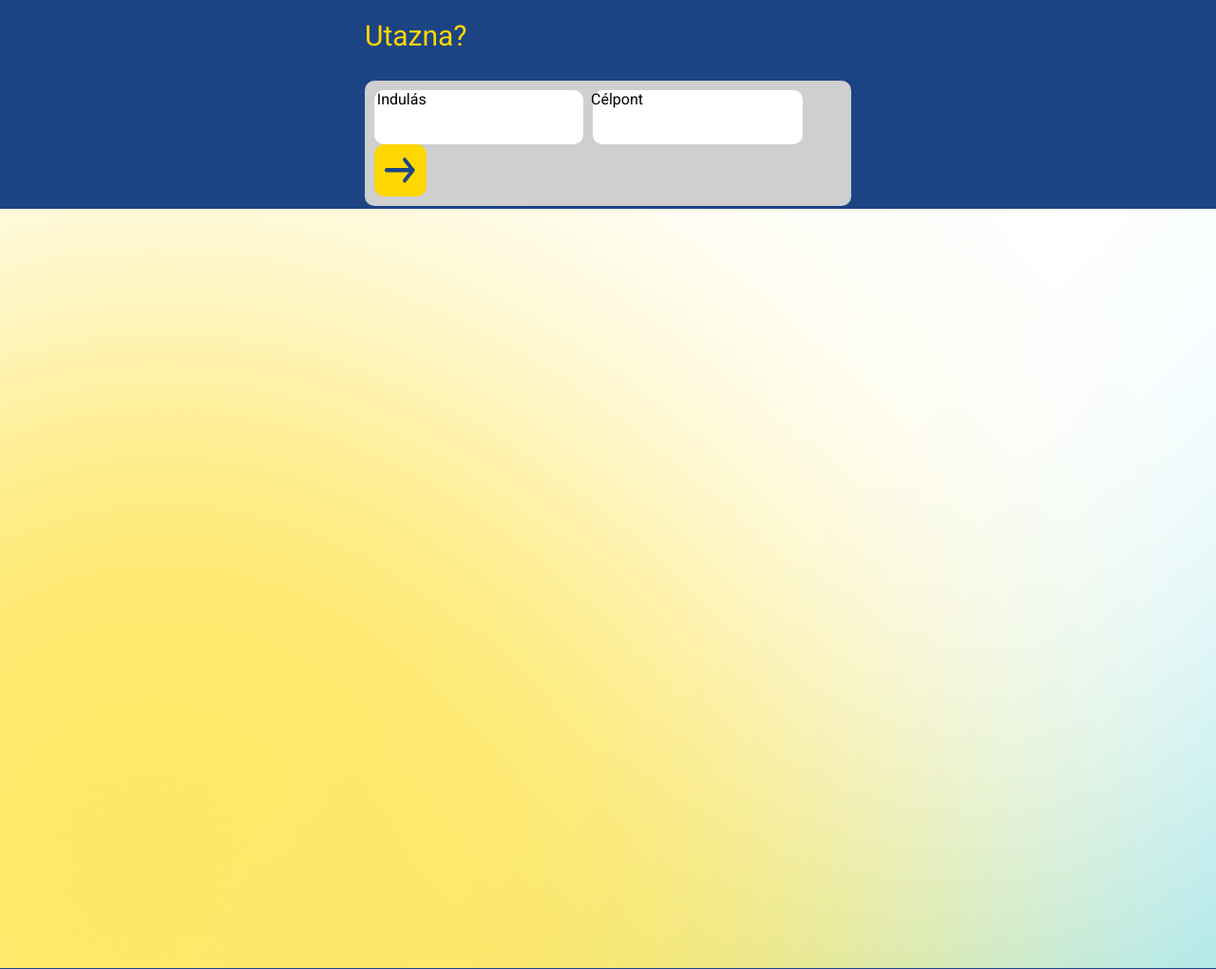
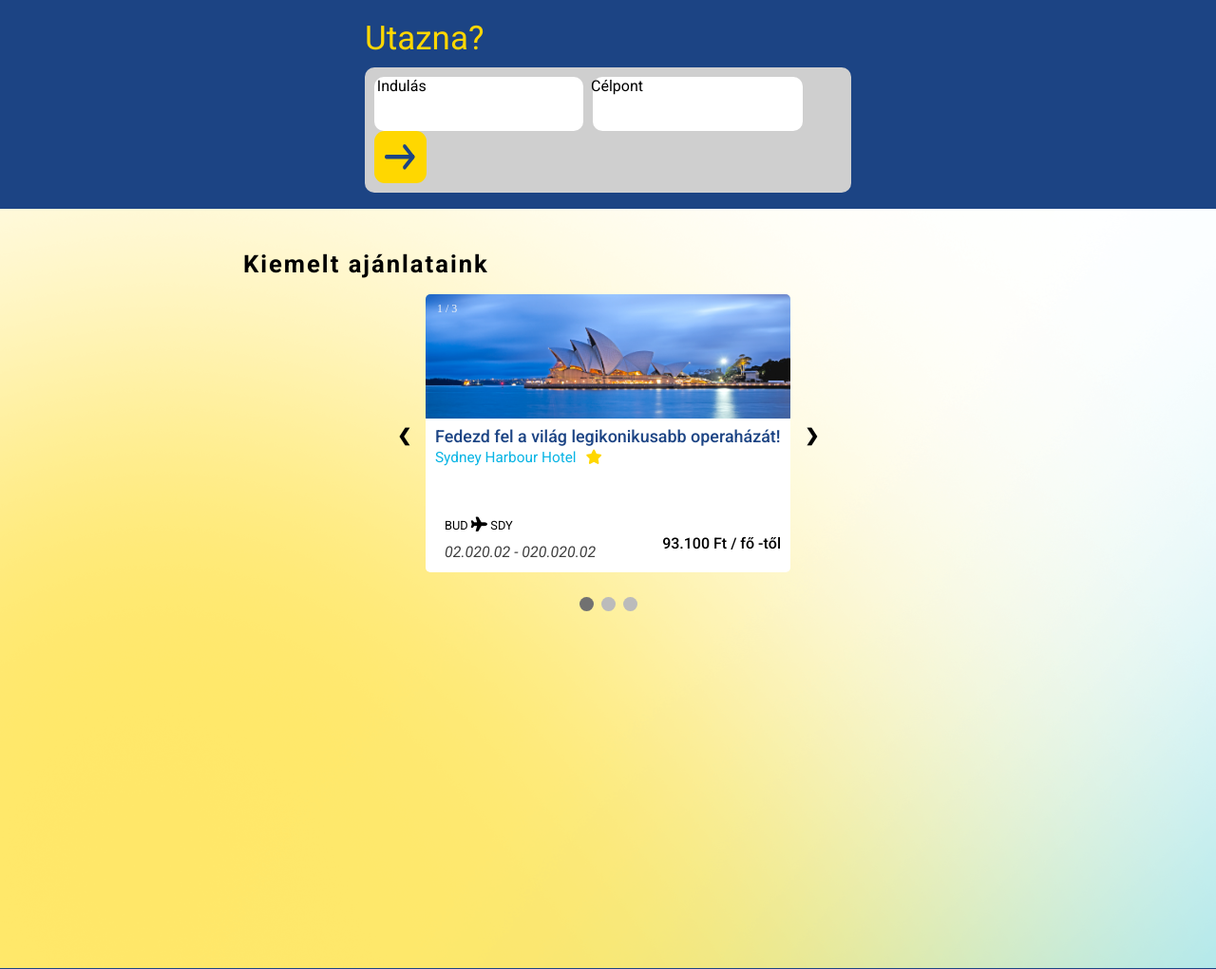
Before and after one commit to PeacefulAvocado/JourneyMasters, a PHP site: page /index/index.php in a window 1280 px wide. Shown: the part 107-1128 px from the top of the page at 95% size. Run offline with PHP 8.4, Linux system fonts and the light colour scheme; some libraries are stand-ins or nearby versions.

Commit message:
Fooldal slideshow

```diff
--- a/css/main.css
+++ b/css/main.css
@@ -13,8 +13,9 @@
     color:#ffd700;
     font-family: "Roboto", sans-serif;
     font-style: normal;
-    font-size: 30px;
+    font-size: 35px;
     margin-top: 0px;
+    margin-bottom: 10px;
 }
 .tervezesform{
     background-color: rgb(207, 207, 207);
@@ -46,11 +47,6 @@
     font-style: normal;
 
 }
-.ajanlatok{
-    margin-top: 0px;
-    height: 800px;
-    background-image: url('../img/background-design.png');
-}
 input.newbutton {
     display: inline-block;
     width:55px;
@@ -61,5 +57,157 @@ input.newbutton {
     border:none;
     padding:0;
 
-    clear:both;/* ie6 fix*/
+    clear:both;
 }
+.ajanlatok{
+    margin-top: 0px;
+    height: 800px;
+    background-image: url('../img/background-design.png');
+}
+.ajanlatokkozep{
+    padding:2% 20%;
+}
+
+.kiemelt{
+    text-align: left;
+    font-family: "Roboto", sans-serif;
+    font-style: normal;
+    letter-spacing: 2px;
+    font-size: 2vw;
+}
+
+/* Slideshow container */
+.slideshow-container {
+  max-width: 30vw;
+  position: relative;
+  margin: auto;
+
+}
+
+/* Hide the images by default */
+.mySlides {
+  display: none;
+
+  border-radius: 5px;
+}
+.sliderimg{
+    width:100%;
+    padding: 0px;
+    border-radius: 5px;
+}
+
+.prev, .next {
+    cursor: pointer;
+    position: absolute;
+    top: 50%;
+    width: auto;
+    padding: 10px 15px;
+    margin-top: -22px;
+    color: black;
+    font-weight: bold;
+    font-size: 18px;
+    transition: 0.6s ease;
+    border-radius: 100px;
+    user-select: none;
+  }
+
+
+  .next {
+    right: -45px;
+
+  }
+  .prev{
+    left: -45px;
+
+  }
+
+  /* On hover, add a black background color with a little bit see-through */
+  .prev:hover, .next:hover {
+    background-color: rgba(83, 83, 83, 0.8);
+  }
+
+  /* Caption text */
+  .text {
+    background-color: white;
+    color: #f2f2f2;
+    padding: 8px 0 0 0;
+    position: relative;
+    bottom: 8px;
+    width: 100%;
+    border-bottom-left-radius: 5px;
+    border-bottom-right-radius: 5px;
+  }
+  .sliderfocim{
+    margin: 0;
+    padding: 0 10px;
+    font-size: 1.4vw;
+    color: #1c4484;
+    font-weight: 500;
+  }
+  .sliderhotelnev{
+    font-size: 1.2vw;
+    padding: 0 10px;
+    margin: 3px 0;
+    color: #08b4e4;
+    display: inline;
+    float: left;
+  }
+  .stars{
+    margin: 0.5vh 0;
+
+    font-size: 1vw;
+  }
+  .sliderrepter{
+    margin: 0;
+    font-size: 1vw;
+    padding: 10% 0 0 20px;
+    color: black;
+  }
+  .sliderdatum{
+    padding: 3% 20px;
+    color: rgb(63, 63, 63);
+    font-style: italic;
+    margin: 0px;
+  }
+  .sliderar{
+    position: absolute;
+    right: 10px;
+    bottom:3%;
+    color: black;
+    font-weight: 500;
+  }
+  /* Number text (1/3 etc) */
+  .numbertext {
+    color: #f2f2f2;
+    font-size: 12px;
+    padding: 8px 12px;
+    position: absolute;
+    top: 0;
+  }
+
+  /* The dots/bullets/indicators */
+  .dot {
+    cursor: pointer;
+    height: 15px;
+    width: 15px;
+    margin: 0 2px;
+    background-color: #bbb;
+    border-radius: 50%;
+    display: inline-block;
+    transition: background-color 0.6s ease;
+  }
+
+  .active, .dot:hover {
+    background-color: #717171;
+  }
+
+  /* Fading animation */
+  .fade {
+    animation-name: fade;
+    animation-duration: 1.5s;
+  }
+
+  @keyframes fade {
+    from {opacity: .4}
+    to {opacity: 1}
+  }
--- a/index/index.php
+++ b/index/index.php
@@ -7,6 +7,7 @@
     <link rel="stylesheet" href="../css/navbar.css">
     <link rel="stylesheet" href="../css/footer.css">
     <link rel="stylesheet" href="../css/main.css">
+
     <title>JourneyMasters</title>
 </head>
 <body>
@@ -16,4 +17,6 @@
 
 
 </body>
+<!--Javascript a végén kell, hogy legyen, csak így működik xd-->
+<?php include_once('../templates/jquery.php')?>
 </html>
--- /dev/null
+++ b/js/main.js
@@ -0,0 +1,29 @@
+
+let slideIndex = 1;
+showSlides(slideIndex);
+
+function plusSlides(n) {
+  showSlides(slideIndex += n);
+}
+
+function currentSlide(n) {
+  showSlides(slideIndex = n);
+}
+
+function showSlides(n) {
+  let i;
+  let slides = document.getElementsByClassName("mySlides");
+;
+  let dots = document.getElementsByClassName("dot");
+  if (n > slides.length) {slideIndex = 1}
+  if (n < 1) {slideIndex = slides.length}
+  for (i = 0; i < slides.length; i++) {
+    slides[i].style.display = "none";
+  }
+  for (i = 0; i < dots.length; i++) {
+    dots[i].className = dots[i].className.replace(" active", "");
+  }
+
+  slides[slideIndex-1].style.display = "block";
+  dots[slideIndex-1].className += " active";
+}
--- /dev/null
+++ b/templates/jquery.php
@@ -0,0 +1 @@
+<script src="../js/main.js"></script>
--- a/templates/main.php
+++ b/templates/main.php
@@ -1,8 +1,10 @@
+
 <script src="https://kit.fontawesome.com/7ad21db75c.js" crossorigin="anonymous"></script>
-<link rel="stylesheet" href="../css/main.css">
+
 <link rel="preconnect" href="https://fonts.googleapis.com">
 <link rel="preconnect" href="https://fonts.gstatic.com" crossorigin>
 <link href="https://fonts.googleapis.com/css2?family=Roboto:ital,wght@0,100;0,300;0,400;0,500;0,700;0,900;1,100;1,300;1,400;1,500;1,700;1,900&display=swap" rel="stylesheet">
+
 <div class="main">
 <div class="valaszto">
     <p class="utazna">Utazna?</p>
@@ -16,6 +18,52 @@
     </form>
 </div>
 <div class="ajanlatok">
+    <div class="ajanlatokkozep">
+        <h1 class="kiemelt">Kiemelt ajánlataink</h1>
+        <div class="slideshow-container">
 
+        <div class="mySlides fade">
+            <div class="numbertext">1 / 3</div>
+            <img src="../img/operahazproba.jpg" class="sliderimg">
+            <div class="text">
+                <p class="sliderfocim">Fedezd fel a világ legikonikusabb operaházát!</p>
+                <p class="sliderhotelnev">Sydney Harbour Hotel<p class="stars"><i class="fa-solid fa-star"></i></p></p>
+
+                <p class="sliderrepter">BUD <i class="fa-solid fa-plane"></i> SDY</p>
+                <p class="sliderdatum">02.020.02 - 020.020.02</p>
+                <p class="sliderar">93.100 Ft / fő -től</p>
+            </div>
+        </div>
+
+        <div class="mySlides fade">
+            <div class="numbertext">2 / 3</div>
+            <img src="../img/maroccoproba.png" class="sliderimg">
+            <div class="text">
+                <p class="sliderfocim">Élvezze az arab világ csendes luxusát!</p>
+                <p class="sliderhotelnev">Marocco Central<p class="stars"><i class="fa-solid fa-star"></i></p></p>
+
+                <p class="sliderrepter">BUD <i class="fa-solid fa-plane"></i> CMN</p>
+                <p class="sliderdatum">02.020.02 - 020.020.02</p>
+                <p class="sliderar">158.000 Ft / fő -től</p>
+            </div>
+        </div>
+
+        <div class="mySlides fade">
+            <div class="numbertext">3 / 3</div>
+            <img src="../img/nyil.svg" class="sliderimg">
+            <div class="text">Caption Three</div>
+        </div>
+
+            <a class="prev" onclick="plusSlides(-1)">❮</a>
+            <a class="next" onclick="plusSlides(1)">❯</a>
+
+        </div>
+        <br>
+
+        <div style="text-align:center">
+            <span class="dot" onclick="currentSlide(1)"></span>
+            <span class="dot" onclick="currentSlide(2)"></span>
+            <span class="dot" onclick="currentSlide(3)"></span>
+        </div>
+        </div>
 </div>
-</div>
```
Also changed, not shown: destination.png (renamed from img/destination.png), img/maroccoproba.jpg (added), img/maroccoproba.png (added), img/operahazproba.jpg (added), logout.png (renamed from img/logout.png).
